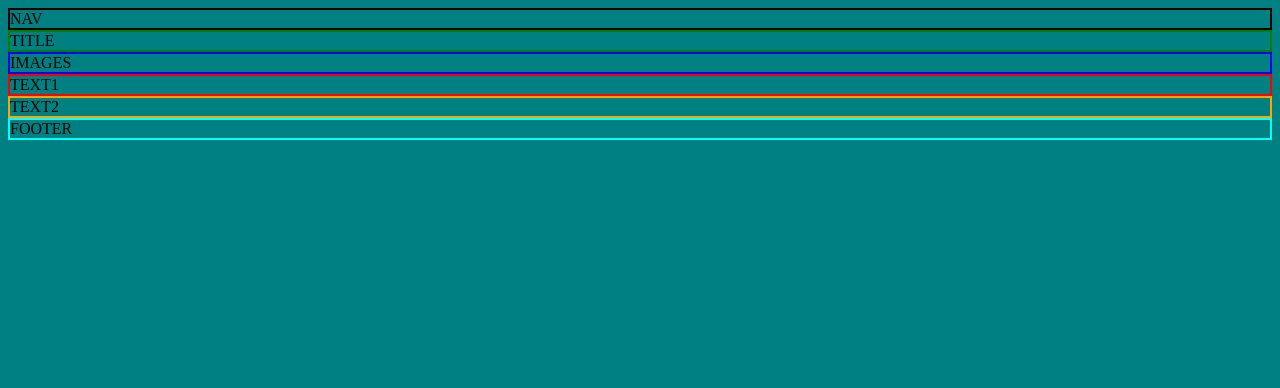
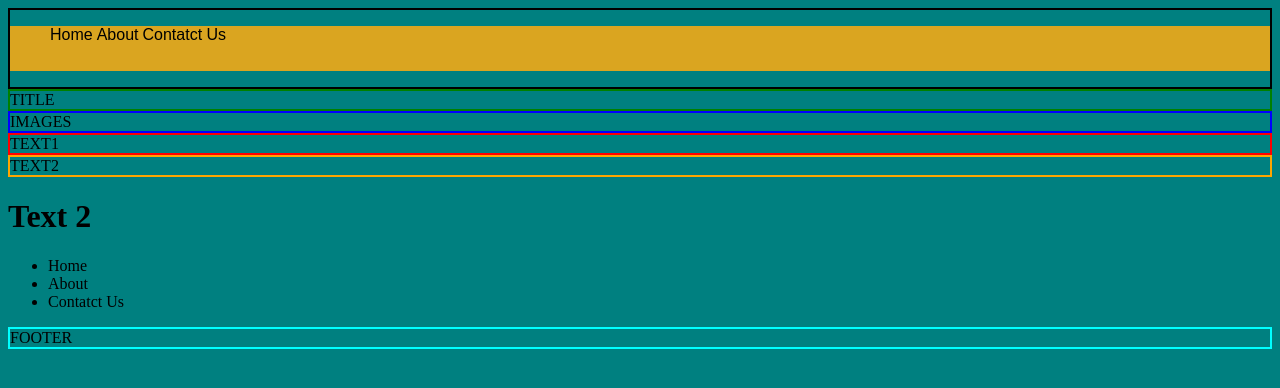
Before and after one commit to jessicakilby/css1, a plain HTML site: page index.html in a window 1280 px wide. Drawn offline with Linux system fonts and the light colour scheme.

Commit message:
completed nav

```diff
--- a/index.html
+++ b/index.html
@@ -5,11 +5,23 @@
 	<link rel="stylesheet" type="text/css" href="styles.css">
 </head>
 <body>
-	<div class="new-border">NAV</div>
+	<nav class="new-border">
+		<ul class="top-nav">
+			<li><a href="" title=""></a>Home</li>
+			<li><a href="" title=""></a>About</li>
+			<li><a href="" title=""></a>Contatct Us</li>
+		</ul>
+	</nav>
 	<div class="new-border title-color">TITLE</div>
 	<div class="new-border image-color">IMAGES</div>
 	<div class="new-border text1-color">TEXT1</div>
 	<div class="new-border text2-color">TEXT2</div>
+	<h1>Text 2</h1>
+		<ul>
+			<li><a href="" title=""></a>Home</li>
+			<li><a href="" title=""></a>About</li>
+			<li><a href="" title=""></a>Contatct Us</li>
+		</ul>
 	<div class="new-border footer-color">FOOTER</div>
 </body>
 </html>
--- a/styles.css
+++ b/styles.css
@@ -31,3 +31,14 @@ body {
 .footer-color {
 	border-color: aqua;
 }
+
+.top-nav {
+	background-color: goldenrod;
+	height: 45px;
+}
+.top-nav li {
+	list-style-type: none;
+	font-family: "Arial";
+	display: inline;
+	cursor: pointer;
+}
```
